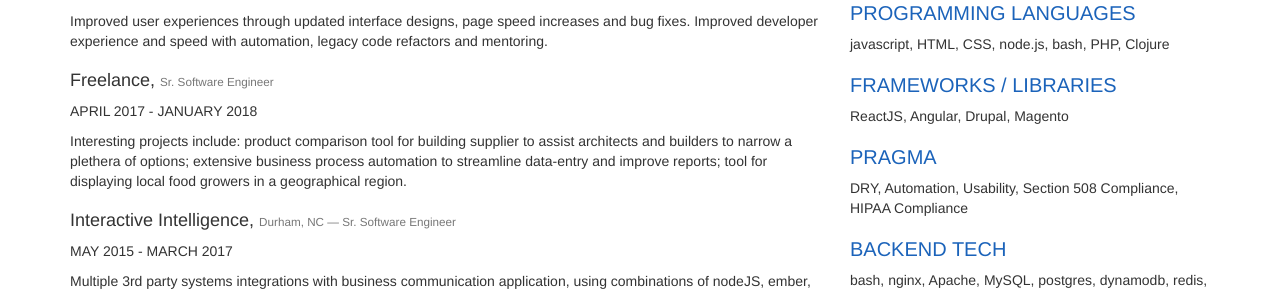
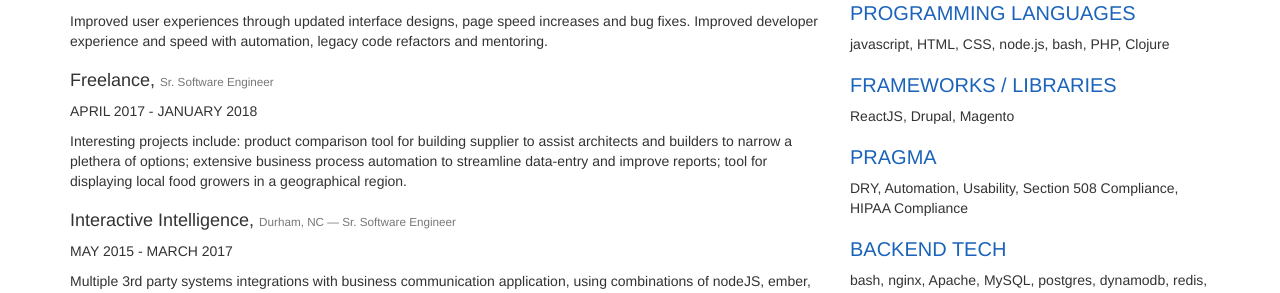
Before and after one commit to msmithgu/msmithgu.github.io, a Jekyll site: the page index.html, which Jekyll copies as it is, in a window 1280 px wide. Shown: the part 289-582 px from the top of the page. Built offline with Jekyll 4.4.1, drawn with Linux system fonts in a browser that asks for light colours.

Commit message:
more updates

```diff
--- a/index.html
+++ b/index.html
@@ -68,7 +68,7 @@
           <h3>Questex, <small>Washington, DC — Sr. Web Developer</small></h3>
           <p class="dates">APRIL 2014 - APRIL 2015</p>
           <p>Reduced custom report serve time from 15+ minutes to realtime, using database call optimization, pre-caching and asynchronous data calls. Went on to make reports into dynamic and exportable dashboards, using AngularJS and d3js. Supported and improved existing system and troubleshot past data migration issues to recover previously missing data.</p>
-          <h3>SHRM, <small>Alexandria, VA — Web Developer</small></h3>
+          <h3 style="page-break-before: always">SHRM, <small>Alexandria, VA — Web Developer</small></h3>
           <p class="dates">FEBRUARY 2011 - APRIL 2014</p>
           <p>Application development, deploy and business automation using custom
           nodejs, Drupal, Magento, Django, iOS, puppet. High quality frontends
@@ -119,7 +119,7 @@
           <h2>programming languages</h2>
           <p>javascript, HTML, CSS, node.js, bash, PHP, Clojure</p>
           <h2>frameworks / libraries</h2>
-          <p>ReactJS, Angular, Drupal, Magento</p>
+          <p>ReactJS, Drupal, Magento</p>
           <h2>pragma</h2>
           <p>DRY, Automation, Usability, Section 508 Compliance, HIPAA Compliance</p>
           <h2>backend tech</h2>
@@ -128,7 +128,7 @@
           <p>OSX, Linux, BSD variants, Windows 3.11-10</p>
           <h2>spoken languages</h2>
           <p>English, Conversational Spanish</p>
-          <h2>interests</h2>
+          <h2 style="page-break-before: always">interests</h2>
           <p>Mathematics, Woodworking, Games, Puzzles, Martial Arts, Juggling, Speedcubing</p>
         </div>
       </div>
```
